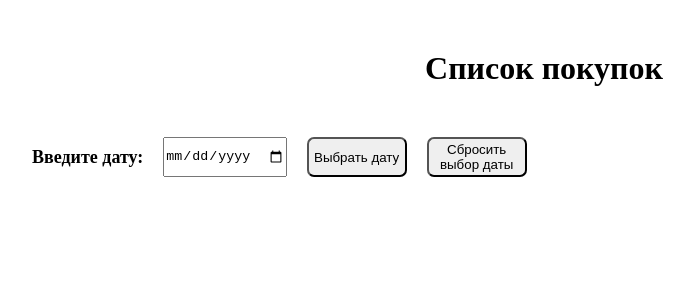
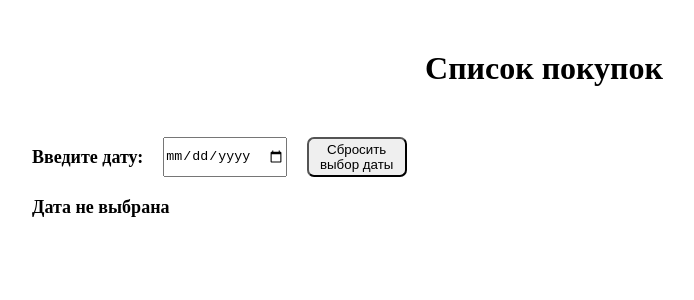
Before and after one commit to ElizabethStar/ShoppingListFront, a Vue app: page / in a window 1280 px wide. Shown: the top 300 px of the page, without its empty margins (96-790 px from the left). Built offline with nearby package versions, Linux system fonts and the light colour scheme.

Commit message:
Date selection

```diff
--- a/src/App.vue
+++ b/src/App.vue
@@ -1,7 +1,17 @@
-<script setup>
+<script>
+  export default{
+    data(){
+      return {
+        selectedDate:''
+      }
+    },
+    methods:{
 
-
-
+      deleteDate(){
+        this.selectedDate='';
+      }
+    }
+  }
 </script>
 
 <template>
@@ -11,11 +21,12 @@
         <div className="verticalAlignCenter">
           <p>Введите дату:</p>
         </div>
-        <input type="date"/>
-        <button>Выбрать дату</button>
-        <button>Сбросить выбор даты</button>
+        <input type="date" v-model="selectedDate" />
+        <button @click="deleteDate()">Сбросить выбор даты</button>
     </div>
     <div className="productList">
+      <p v-if="selectedDate!=''">Выбранная дата: {{ selectedDate }}</p>
+      <p v-else>Дата не выбрана</p>
     </div>
   </div>
 
@@ -63,6 +74,9 @@ p{
   font-weight:bold;
 }
 
+.productList{
+  margin-top: 20px;
+}
 
 
 </style>
```
